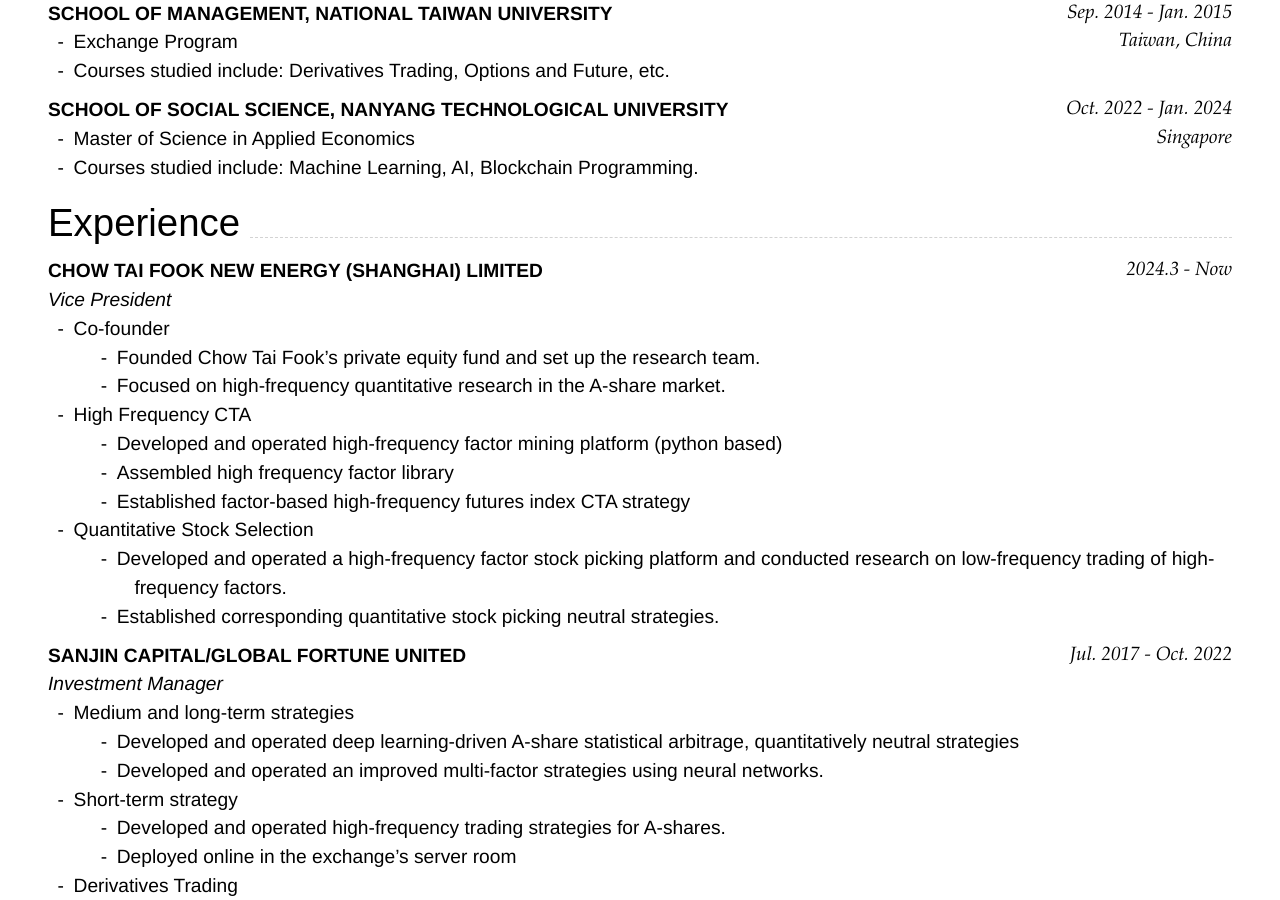
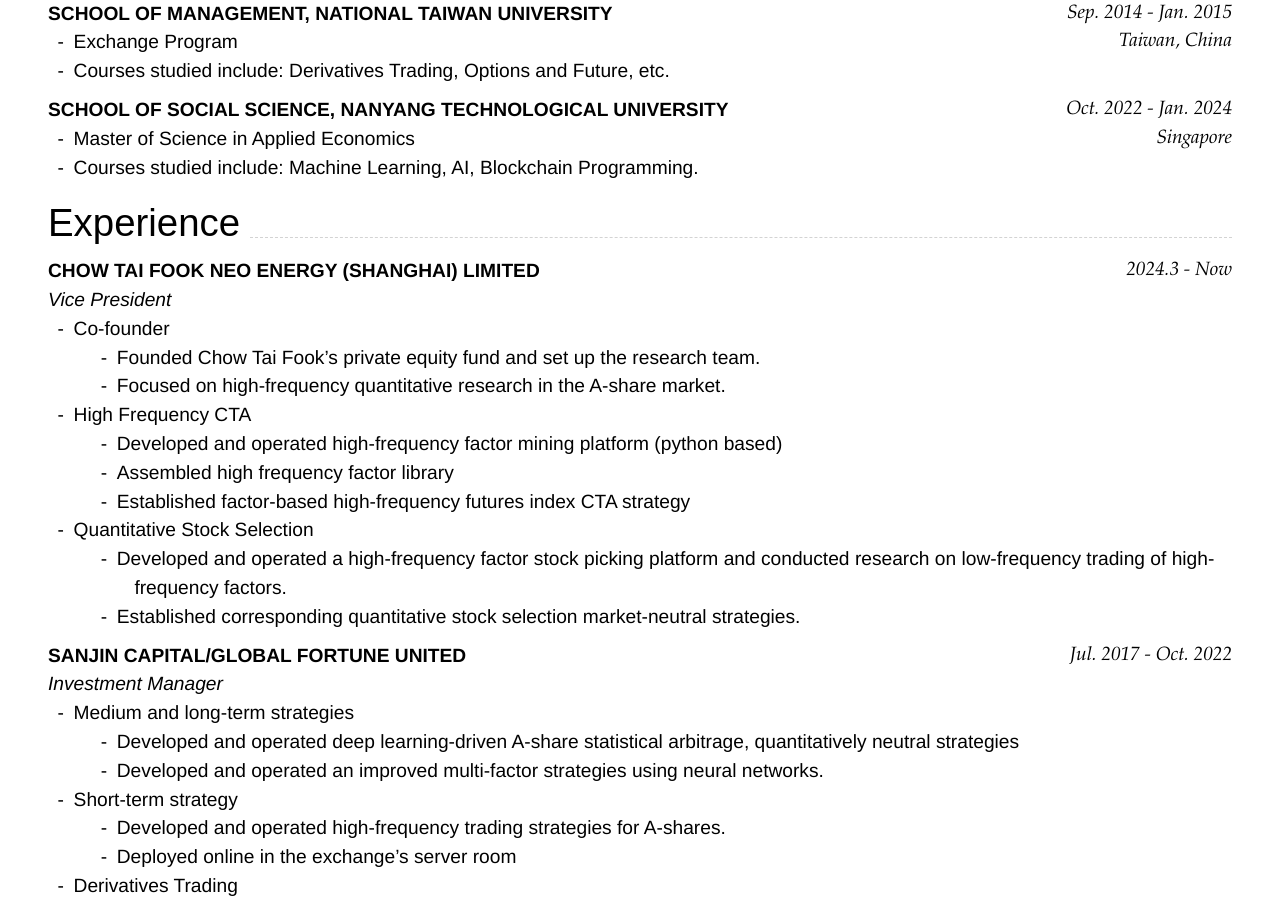
Before and after one commit to BolunHan/CV, a Jekyll site: the page built from en.md, in a window 1280 px wide and 900 px high, scrolled down 414 px. Built offline with Jekyll 4.4.1, drawn with Linux system fonts in a browser that asks for light colours; nearby versions of some CDN libraries; our own code applies the rules of GitHub Pages for plain Markdown files.

Commit message:
updated en translation

```diff
--- a/en.md
+++ b/en.md
@@ -61,7 +61,7 @@
 
 ## Experience
 
-### **CHOW TAI FOOK NEW ENERGY (SHANGHAI) LIMITED** `2024.3 - Now`
+### **CHOW TAI FOOK NEO ENERGY (SHANGHAI) LIMITED** `2024.3 - Now`
 
 *Vice President*<br>
 
@@ -74,7 +74,7 @@
     - Established factor-based high-frequency futures index CTA strategy
 3. Quantitative Stock Selection
     - Developed and operated a high-frequency factor stock picking platform and conducted research on low-frequency trading of high-frequency factors.
-    - Established corresponding quantitative stock picking neutral strategies.
+    - Established corresponding quantitative stock selection market-neutral strategies.
 
 ### **SANJIN CAPITAL/GLOBAL FORTUNE UNITED** `Jul. 2017 - Oct. 2022`
 
```
